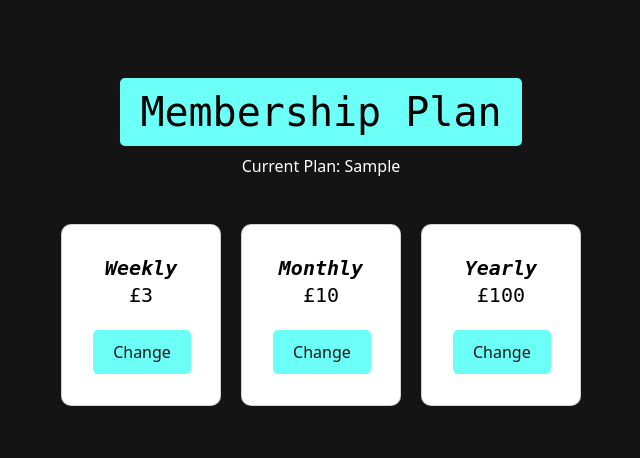
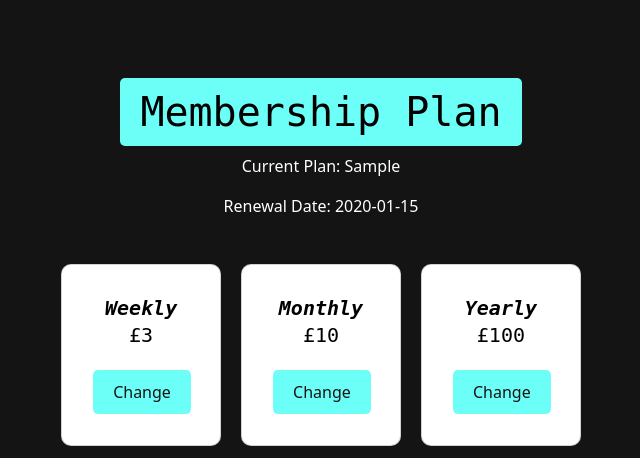
Before and after one commit to shasha-nabila/Journey-Tracker-App, a Flask app: page /membership in a window 1280 px wide. Shown: the part 144-602 px from the top of the page, without its empty margins (319-959 px from the left). Run offline with Flask 3, Linux system fonts and the light colour scheme; a user stored in the database is signed in; tables that the repository leaves empty hold one stand-in row (values such as "Sample post"); some libraries are stand-ins or nearby versions.

Commit message:
Subscription renewal date
Adding subscription renewal date to membership page

```diff
--- a/app/templates/membership.html
+++ b/app/templates/membership.html
@@ -21,6 +21,9 @@
     <div class="membership-plans">
         <h1>Membership Plan</h1>
         <p>Current Plan: {{ current_plan|capitalize if current_plan else "None" }}</p>
+        {% if current_plan %}
+            <p>Renewal Date: {{ renewal_date.strftime('%Y-%m-%d') if renewal_date else "N/A" }}</p>
+        {% endif %}
         <div class="plan">
             {% set plan_options = ['Weekly', 'Monthly', 'Yearly'] %}
             {% for plan_option in plan_options %}
--- a/app/views.py
+++ b/app/views.py
@@ -140,8 +140,9 @@ def subscription():
 def membership():
     # Get the StripeCustomer associated with the current user
     stripe_customer = StripeCustomer.query.filter_by(user_id=current_user.id).first()
+    current_plan = None
+    renewal_date = None
 
-    current_plan = None
     if stripe_customer:
         # Get the active StripeSubscription associated with the StripeCustomer
         stripe_subscription = StripeSubscription.query.filter_by(
@@ -150,8 +151,10 @@ def membership():
         ).first()
         if stripe_subscription:
             current_plan = stripe_subscription.plan
+            # Get the renewal date
+            renewal_date = stripe_subscription.renewal_date
 
-    return render_template('membership.html', current_plan=current_plan)
+    return render_template('membership.html', current_plan=current_plan, renewal_date=renewal_date)
 
 # route for payment
 @main_blueprint.route('/subscribe', methods=['POST'])
@@ -191,6 +194,7 @@ def subscribe():
             active=True,
             start_date=datetime.utcnow().date()
         )
+        stripe_subscription.set_renewal_date()
         db.session.add(stripe_subscription)
         db.session.commit()
 
```
Also changed, not shown: app/models.py (+10 -1 lines).
